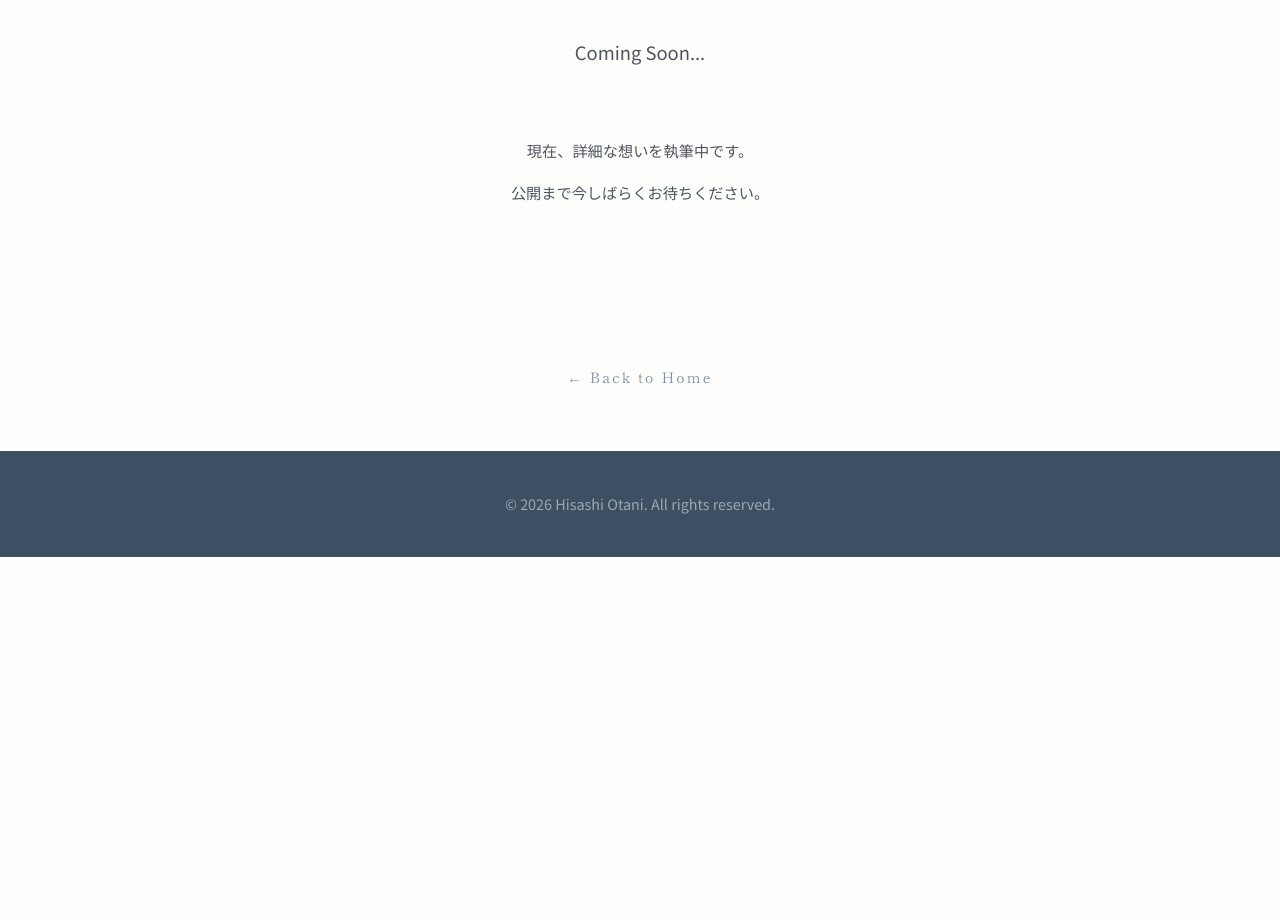
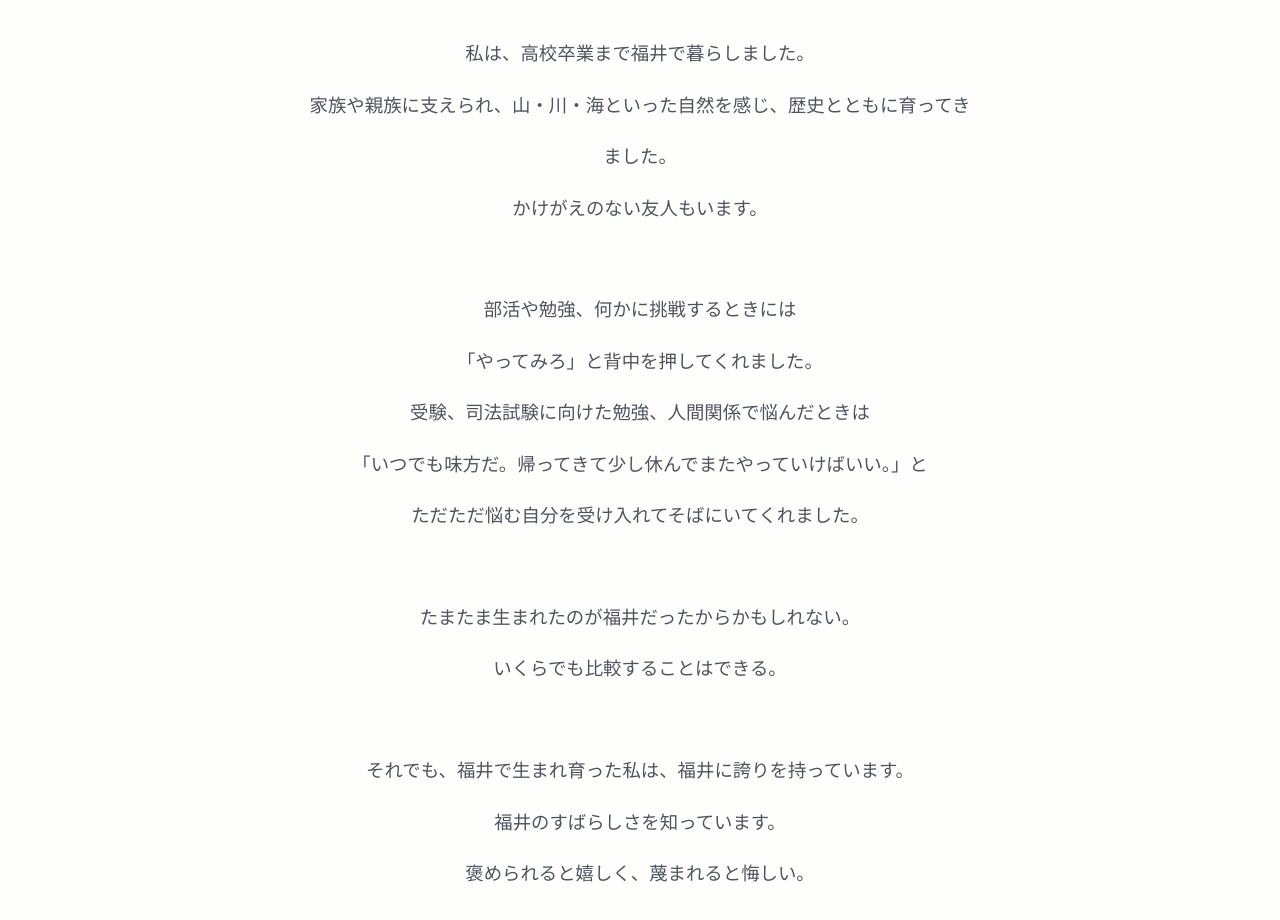
Before and after one commit to azzurri613-maker/official-, a website: page essay-01.html in a window 1280 px wide. Shown: the part 192-1112 px from the top of the page. Before the commit the page ends 800 px from the top, so only its background shows below. Drawn offline with Linux system fonts and the light colour scheme.

Commit message:
feat: 「福井・郷土への想い」の内容を最新のメッセージに更新

```diff
--- a/essay-01.html
+++ b/essay-01.html
@@ -22,10 +22,30 @@
         <article class="essay-header">
             <h1 class="essay-title"><span>福井・</span><span>郷土への想い</span></h1>
             <div class="essay-content" style="text-align: center;">
-                <p>Coming Soon...</p>
-                <p class="description" style="font-size: 0.95rem;">
-                    <span>現在、詳細な想いを</span><span>執筆中です。</span><br>
-                    <span>公開まで今しばらく</span><span>お待ちください。</span>
+                <p>
+                    <span>私は、</span><span>高校卒業まで</span><span>福井で暮らしました。</span><br>
+                    <span>家族や親族に支えられ、</span><span>山・川・海といった</span><span>自然を感じ、</span><span>歴史とともに</span><span>育ってきました。</span><br>
+                    <span>かけがえのない</span><span>友人もいます。</span>
+                </p>
+                <p>
+                    <span>部活や勉強、</span><span>何かに挑戦するときには</span><br>
+                    <span>「やってみろ」と</span><span>背中を押してくれました。</span><br>
+                    <span>受験、司法試験に向けた勉強、</span><span>人間関係で悩んだときは</span><br>
+                    <span>「いつでも味方だ。</span><span>帰ってきて少し休んで</span><span>またやっていけばいい。」と</span><br>
+                    <span>ただただ悩む自分を</span><span>受け入れて</span><span>そばにいてくれました。</span>
+                </p>
+                <p>
+                    <span>たまたま生まれたのが</span><span>福井だったからかもしれない。</span><br>
+                    <span>いくらでも比較することはできる。</span>
+                </p>
+                <p>
+                    <span>それでも、</span><span>福井で生まれ育った私は、</span><span>福井に誇りを持っています。</span><br>
+                    <span>福井のすばらしさを</span><span>知っています。</span><br>
+                    <span>褒められると嬉しく、</span><span>蔑まれると悔しい。</span>
+                </p>
+                <p>
+                    <span>自分が生み出す価値が、</span><span>福井の人に、会社に、社会に</span><br>
+                    <span>優しさをもたらすことを</span><span>目指しています。</span>
                 </p>
             </div>
             <a href="index.html" class="back-home">← Back to Home</a>
```
Also changed, not shown: index.html (+4 -4 lines).
